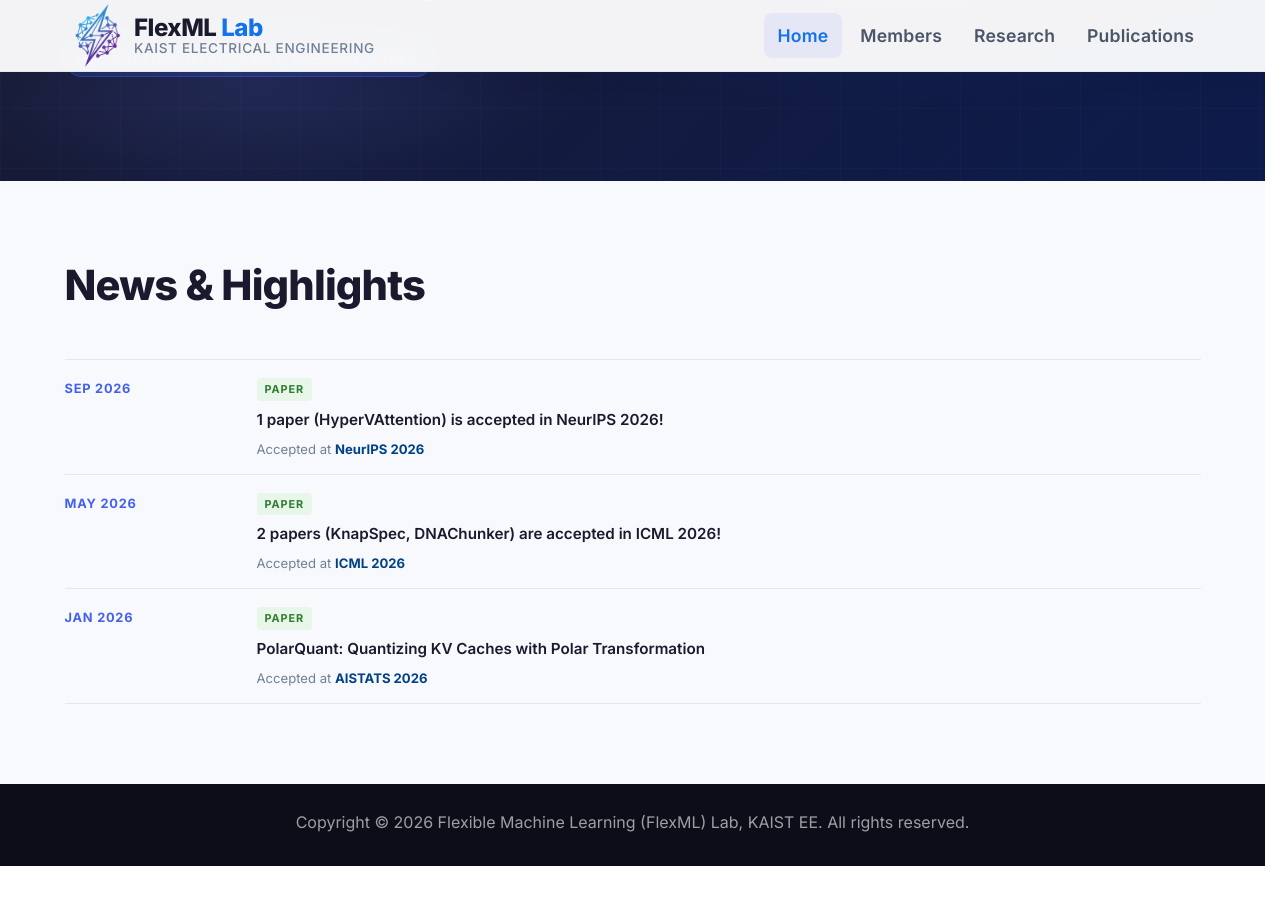
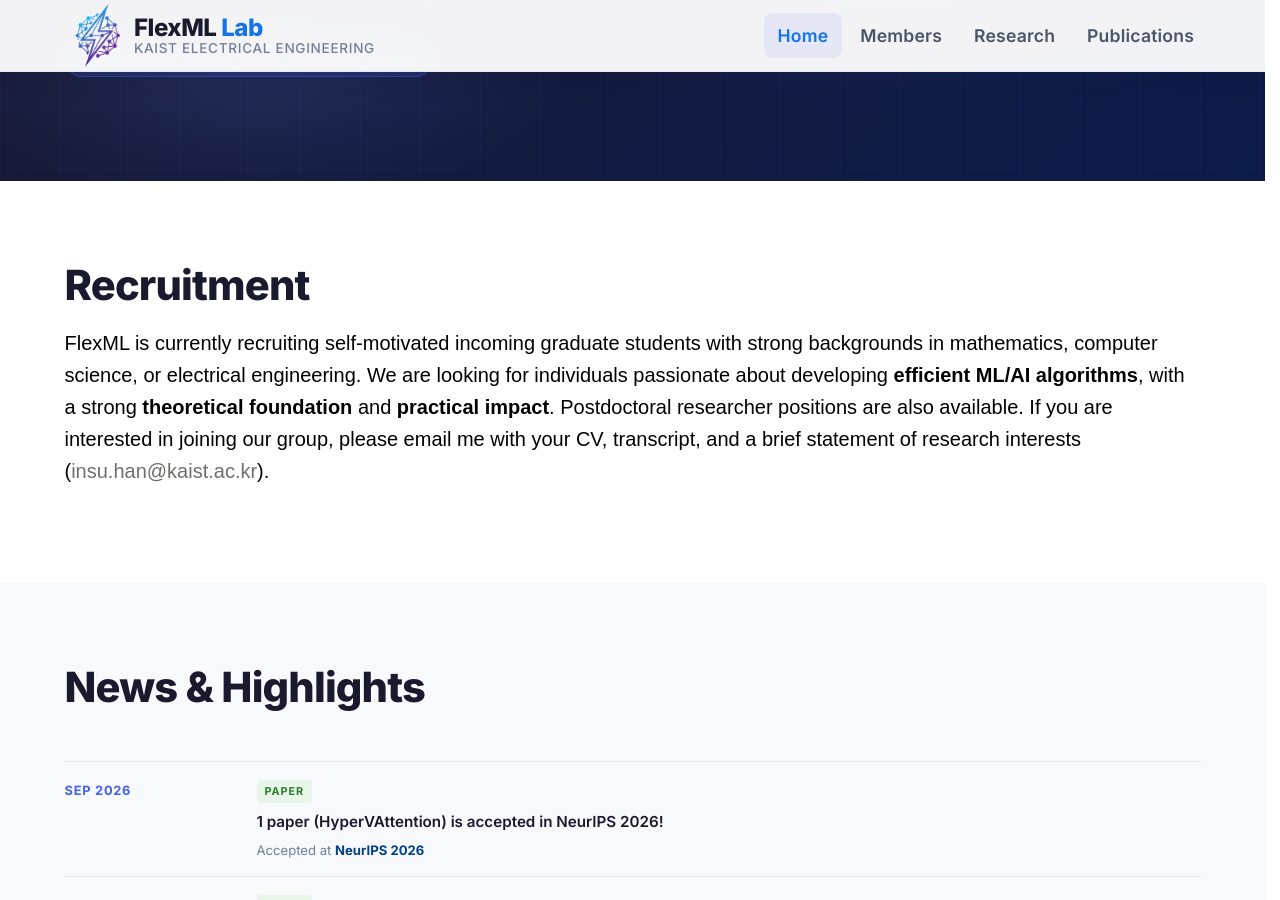
Before and after one commit to kaist-flexml-lab/kaist-flexml-lab.github.io, a Jekyll site: the page built from index.html, in a window 1280 px wide and 900 px high, scrolled down 372 px. Built offline with Jekyll 4.4.1, drawn with Linux system fonts in a browser that asks for light colours; before the commit the page ends 1238 px from its top, so only the background shows below that; part of the change alters nothing that is shown.

Commit message:
Remove commented recruitment section
Removed commented-out recruitment section from index.html.

```diff
--- a/index.html
+++ b/index.html
@@ -26,19 +26,19 @@ title: Home
   </div>
 </section>
 
-<!--
+
 <section class="section" style="padding-bottom: 40px;">
   <div class="container">
     <div class="section-header">
       <h2 class="section-title">Recruitment</h2>
       <p class="section-desc">
-        FlexML is currently recruiting self-motivated incoming graduate students with strong backgrounds in mathematics, computer science, or electrical engineering starting from <strong>Fall 2026</strong>. We are looking for individuals passionate about developing <strong>efficient ML/AI algorithms</strong>, with a strong <strong>theoretical foundation</strong> and <strong>practical impact</strong>.
+        FlexML is currently recruiting self-motivated incoming graduate students with strong backgrounds in mathematics, computer science, or electrical engineering. We are looking for individuals passionate about developing <strong>efficient ML/AI algorithms</strong>, with a strong <strong>theoretical foundation</strong> and <strong>practical impact</strong>.
         Postdoctoral researcher positions are also available.
         If you are interested in joining our group, please email me with your CV, transcript, and a brief statement of research interests (<a href="mailto:insu.han@kaist.ac.kr" style="color:rgb(114, 109, 109);">insu.han@kaist.ac.kr</a>).
       </p>
     </div>
   </div>
-</section>  -->
+</section>
 
 <section class="section section--alt">
   <div class="container">
```
